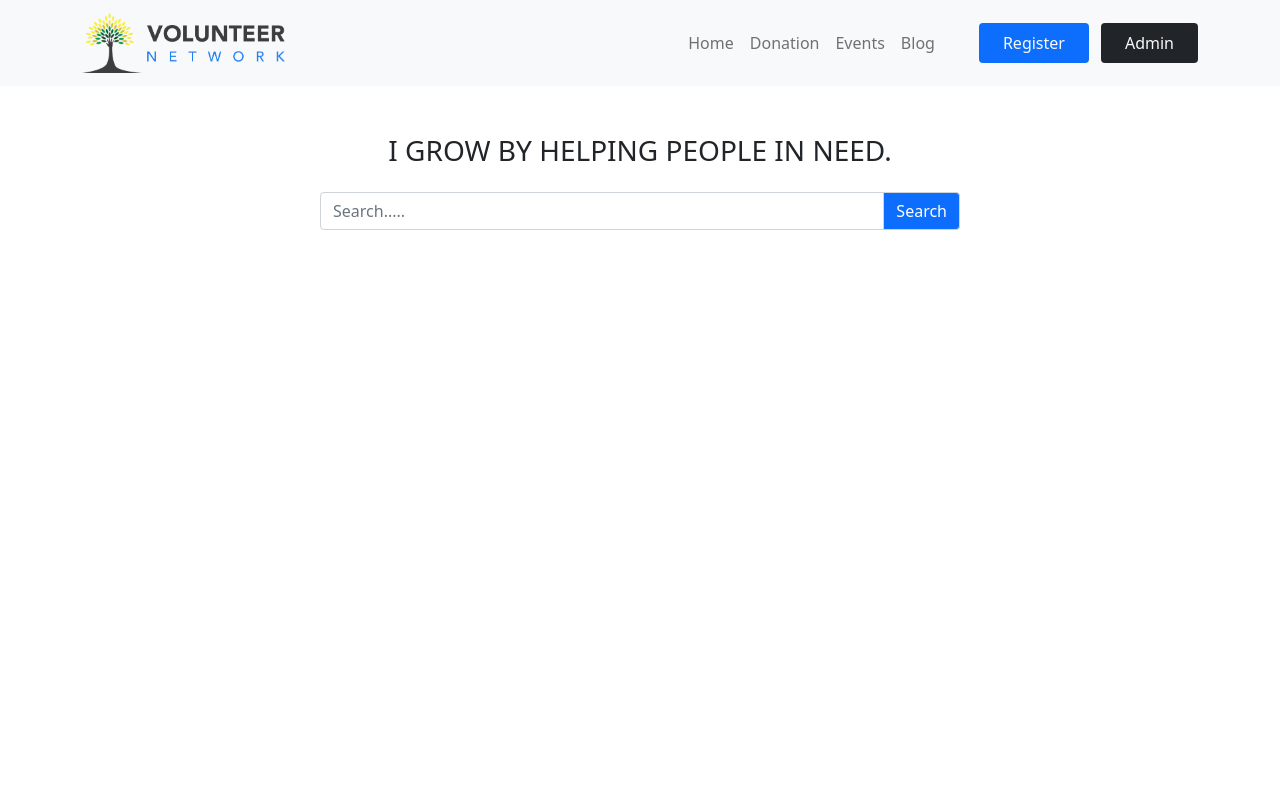
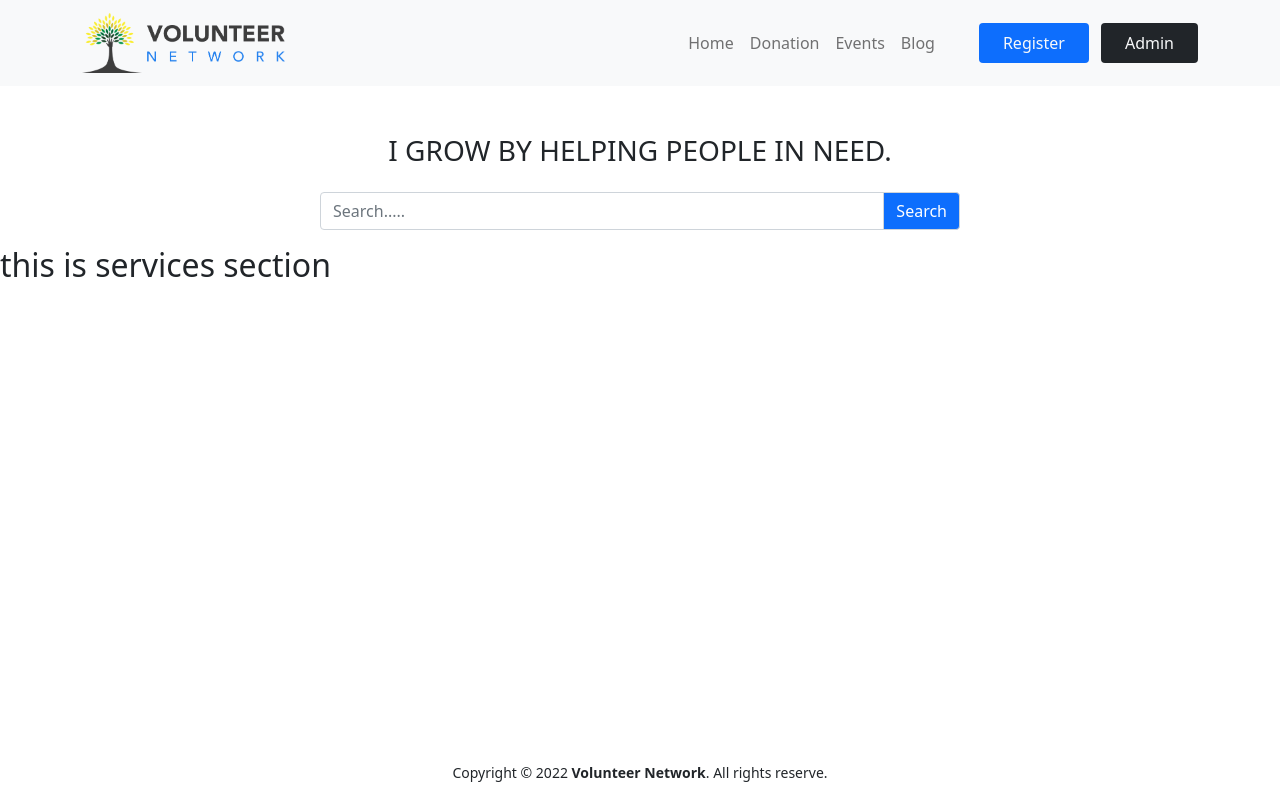
Before and after one commit to mehrazhossain/volunteer-network-client, a React (Create React App) app: page / in a window 1280 px wide. Built offline with nearby package versions, Linux system fonts and the light colour scheme.

Commit message:
added Sticky footer

```diff
--- a/src/App.css
+++ b/src/App.css
@@ -1,38 +1,5 @@
-.App {
-  text-align: center;
+body {
+  position: relative;
+  min-height: 100%;
+  min-height: 100vh;
 }
-
-.App-logo {
-  height: 40vmin;
-  pointer-events: none;
-}
-
-@media (prefers-reduced-motion: no-preference) {
-  .App-logo {
-    animation: App-logo-spin infinite 20s linear;
-  }
-}
-
-.App-header {
-  background-color: #282c34;
-  min-height: 100vh;
-  display: flex;
-  flex-direction: column;
-  align-items: center;
-  justify-content: center;
-  font-size: calc(10px + 2vmin);
-  color: white;
-}
-
-.App-link {
-  color: #61dafb;
-}
-
-@keyframes App-logo-spin {
-  from {
-    transform: rotate(0deg);
-  }
-  to {
-    transform: rotate(360deg);
-  }
-}
--- a/src/App.js
+++ b/src/App.js
@@ -2,12 +2,14 @@ import './App.css';
 import 'bootstrap/dist/css/bootstrap.min.css';
 import Header from './components/Header/Header';
 import Home from './components/Home/Home';
+import Footer from './components/Footer/Footer';
 
 function App() {
   return (
     <div>
       <Header></Header>
       <Home></Home>
+      <Footer></Footer>
     </div>
   );
 }
--- /dev/null
+++ b/src/components/Footer/Footer.css
@@ -0,0 +1,7 @@
+.footer {
+  text-align: center;
+  position: absolute;
+  right: 0;
+  bottom: 0;
+  left: 0;
+}
--- /dev/null
+++ b/src/components/Footer/Footer.js
@@ -0,0 +1,18 @@
+import React from 'react';
+import './Footer.css';
+
+var today = new Date();
+var year = today.getFullYear();
+const Footer = () => {
+  return (
+    <div className="footer">
+      <p>
+        <small>
+          Copyright &copy; {year} <b>Volunteer Network</b>. All rights reserve.
+        </small>
+      </p>
+    </div>
+  );
+};
+
+export default Footer;
--- a/src/components/Home/Home.js
+++ b/src/components/Home/Home.js
@@ -1,10 +1,12 @@
 import React from 'react';
 import Search from '../Search/Search';
+import Services from '../Services/Services';
 
 const Home = () => {
   return (
     <div>
       <Search></Search>
+      <Services></Services>
     </div>
   );
 };
--- /dev/null
+++ b/src/components/Services/Services.js
@@ -0,0 +1,11 @@
+import React from 'react';
+
+const Services = () => {
+  return (
+    <div>
+      <h2>this is services section</h2>
+    </div>
+  );
+};
+
+export default Services;
```
Also changed, not shown: src/components/Services/Services.css (added).
